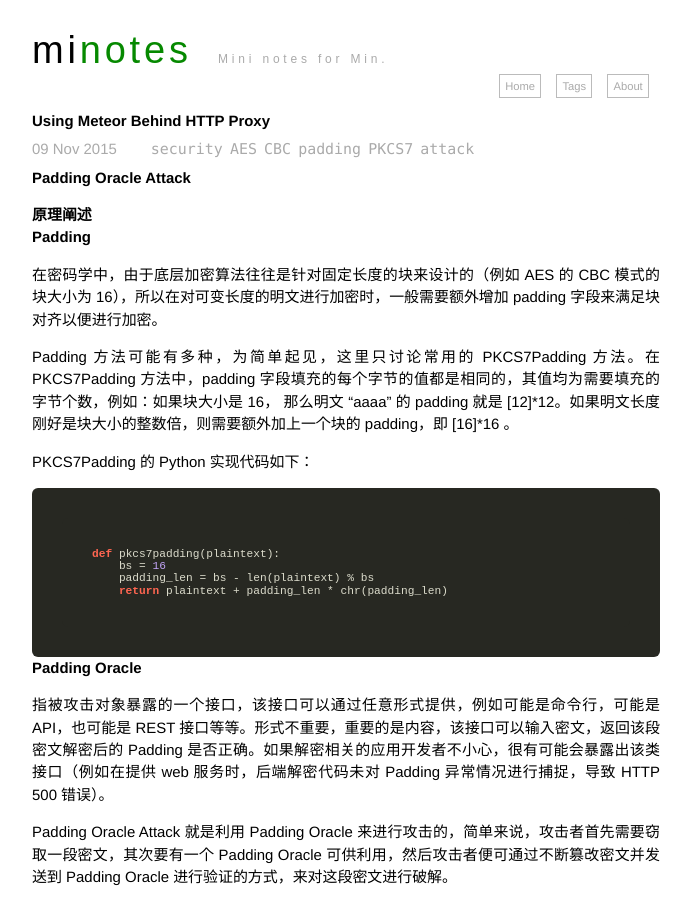
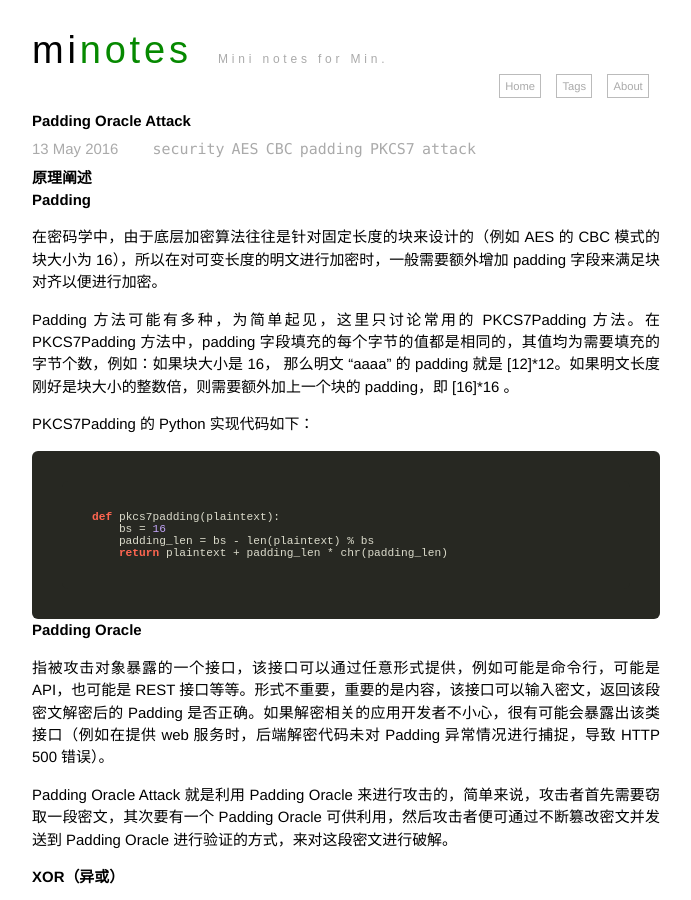
Before and after one commit to mindeng/mindeng.github.io, a Jekyll site: the page built from _posts/2016-05-13-padding-oracle-attack.markdown, in a window 1280 px wide and 900 px high. Shown: the whole window, without its empty margins (294-985 px from the left). Built offline with Jekyll 4.4.1, drawn with Linux system fonts in a browser that asks for light colours; Markdown is read by kramdown in place of the engine named in the settings.

Commit message:
* Correct the date & title * Images links updated

```diff
--- a/_posts/2016-05-13-padding-oracle-attack.markdown
+++ b/_posts/2016-05-13-padding-oracle-attack.markdown
@@ -1,11 +1,9 @@
 ---
 layout: post
-title:  "Using Meteor Behind HTTP Proxy"
-date:   2015-11-09
+title:  "Padding Oracle Attack"
+date:   2016-05-13
 tags:   [security, AES, CBC, padding, PKCS7, attack]
 ---
-
-# Padding Oracle Attack
 
 ## 原理阐述
 
@@ -50,7 +48,7 @@ Padding Oracle Attack 就是利用 Padding Oracle 来进行攻击的，简单来
 
 在 CBC 加密过程中，每个 "plaintext block" 在送入 "block cipher" 前，都需要先和它前面的 "ciphertext block" (即前面相邻的已加密的密文块) 进行 XOR 操作，XOR 的结果再送入 "block cipher"进行加密处理。这意味着每个加密出来的密文块都依赖于前面的明文加密后的结果，因此改变每一个明文字符都会对后面的加密结果产生巨大影响。这是一种被推荐的、比较安全的加密模式。
 
-![CBC](doc/diagram/cbc.png)
+![CBC](static/img/cbc.png)
 
 (from [Wikipedia](https://en.wikipedia.org/wiki/Block_cipher_mode_of_operation#Cipher-block_chaining_.28CBC.29) )
 
@@ -58,7 +56,7 @@ Padding Oracle Attack 就是利用 Padding Oracle 来进行攻击的，简单来
 
 类似的，在解密过程中，有一个 "block cipher decryption"，这个东东接受『密文块』作为输入，但输出不是明文，是一个中间结果。结合上面加密的过程，我们不难理解，这个中间结果就是明文在和 previous cipher block 异或之后的结果。拿到这个中间结果后，跟进前面异或公式的最后一条可知，只需将该中间结果和 previous cipher block 再做一次异或，即可得到最初的明文块。至此，该 block 解密结束。如果是第一个 cipher block，则将中间结果和 IV 进行一次异或即可得到明文块。
 
-![CBC](doc/diagram/cbc2.png)
+![CBC](static/img/cbc2.png)
 
 (图片来自 [Rob Heaton's blog](http://robertheaton.com/2013/07/29/padding-oracle-attack/) )
 
@@ -103,7 +101,7 @@ C1 是已知的，因此我们的工作就是算出 I2 。
 
 根据前面的定义，C2 是密文的最后一个 block，C1 是密文的倒数第二个 block 。看下破解过程：
 
-![cbcfake](doc/diagram/cbcfake.png)
+![cbcfake](static/img/cbcfake.png)
 
 (图片来自 [Rob Heaton's blog](http://robertheaton.com/2013/07/29/padding-oracle-attack/) )
 
```
